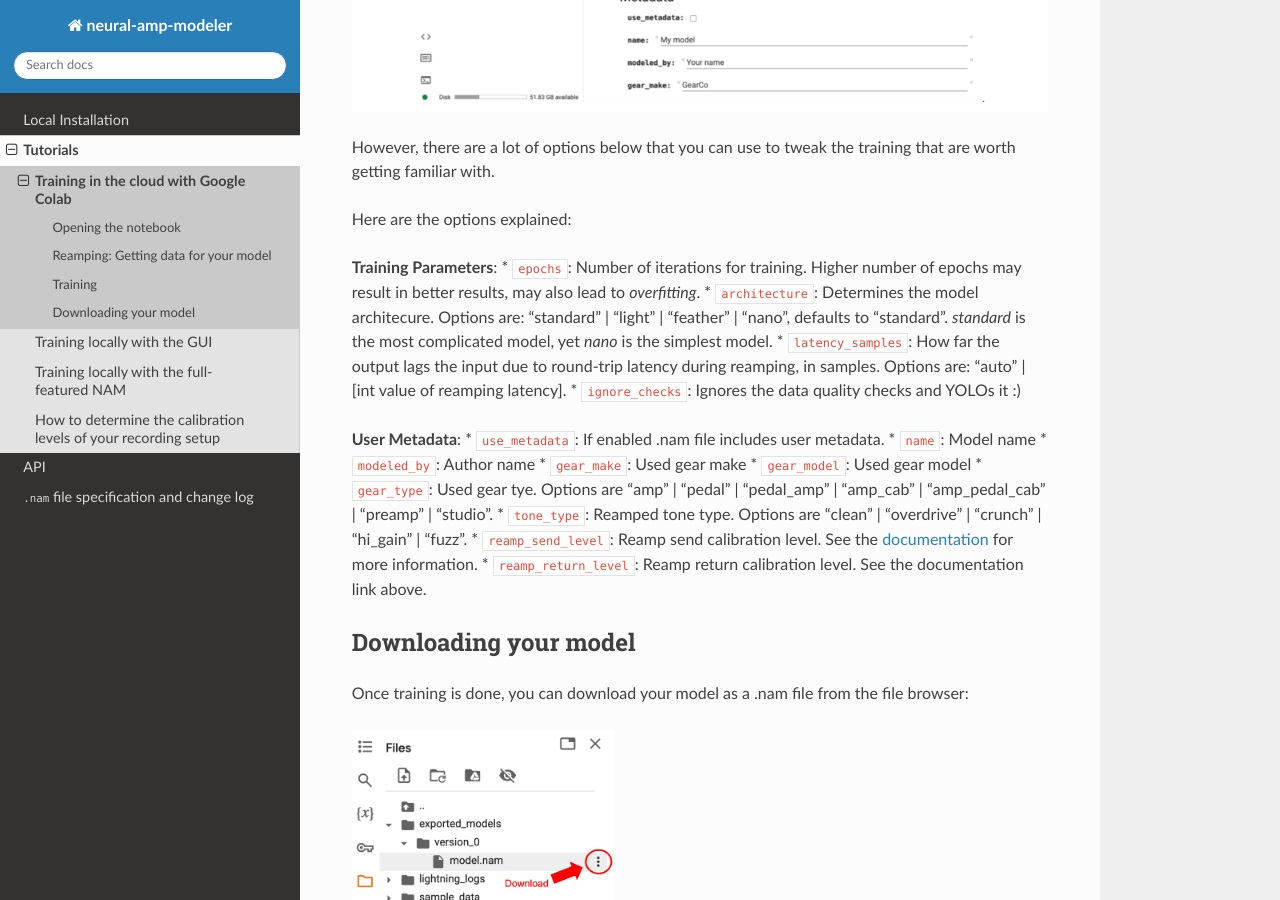
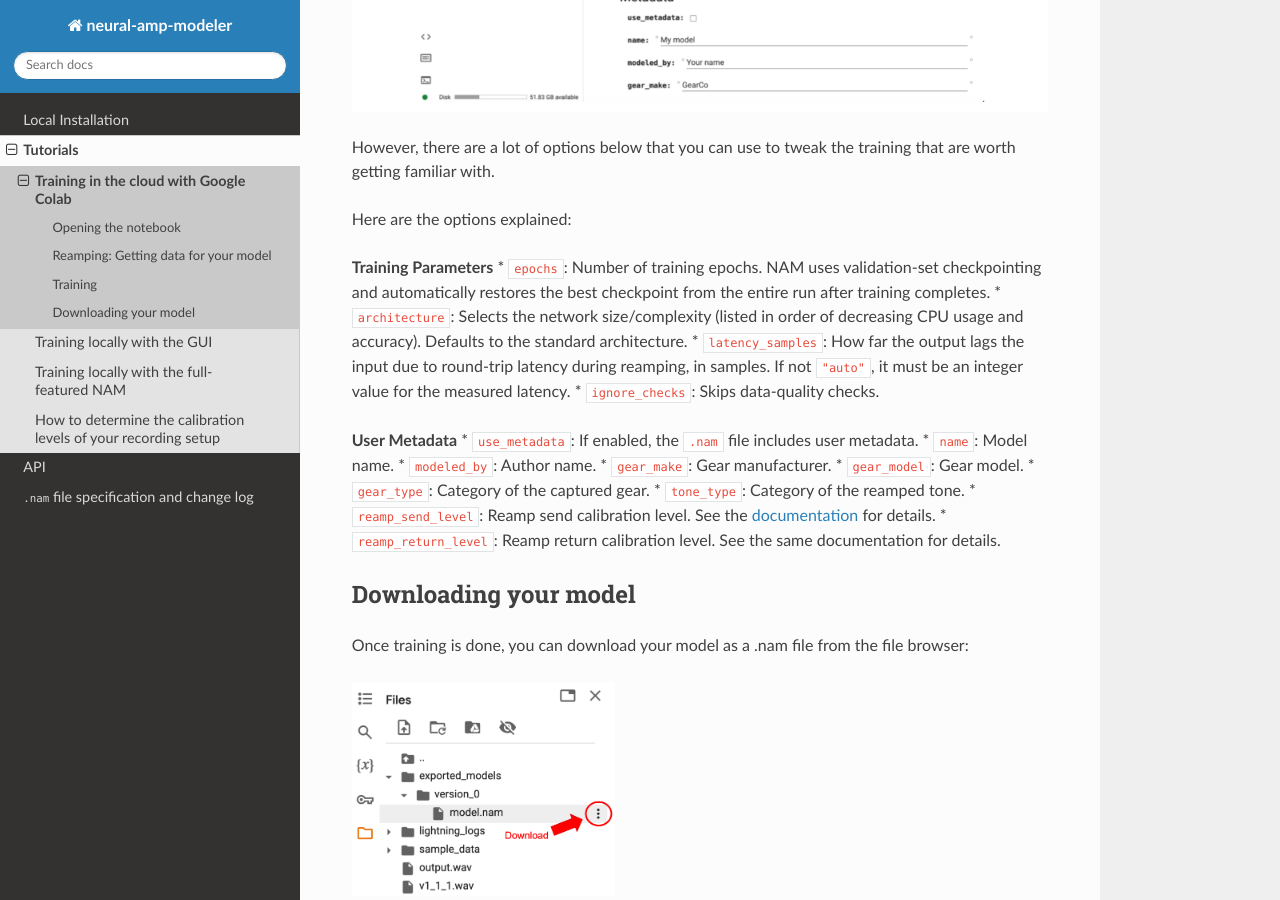
Before and after one commit to sdatkinson/neural-amp-modeler, a Sphinx documentation site: the page built from docs/source/tutorials/colab.rst, in a window 1280 px wide and 900 px high, scrolled down 2963 px. Built offline with Sphinx 7.4.7 and the Read the Docs theme 3.1.0, drawn with Linux system fonts in a browser that asks for light colours.

Commit message:
fix option listing in tutorials/colab.rst

```diff
--- a/docs/source/tutorials/colab.rst
+++ b/docs/source/tutorials/colab.rst
@@ -74,22 +74,23 @@
 
 Here are the options explained:
 
-**Training Parameters**:
-* ``epochs``: Number of iterations for training. Higher number of epochs may result in better results, may also lead to *overfitting*.
-* ``architecture``: Determines the model architecure. Options are: "standard" | "light" | "feather" | "nano", defaults to "standard". `standard` is the most complicated model, yet `nano` is the simplest model.
-* ``latency_samples``: How far the output lags the input due to round-trip latency during reamping, in samples. Options are: "auto" | [int value of reamping latency].
-* ``ignore_checks``: Ignores the data quality checks and YOLOs it :)
+**Training Parameters**
+* ``epochs``: Number of training epochs. NAM uses validation-set checkpointing and automatically restores the best checkpoint from the entire run after training completes.
+* ``architecture``: Selects the network size/complexity (listed in order of decreasing CPU usage and accuracy). Defaults to the standard architecture.
+* ``latency_samples``: How far the output lags the input due to round-trip latency during reamping, in samples. If not ``"auto"``, it must be an integer value for the measured latency.
+* ``ignore_checks``: Skips data-quality checks.
 
-**User Metadata**:
-* ``use_metadata``: If enabled .nam file includes user metadata.
-* ``name``: Model name
-* ``modeled_by``: Author name
-* ``gear_make``: Used gear make
-* ``gear_model``: Used gear model
-* ``gear_type``: Used gear tye. Options are "amp" | "pedal" | "pedal_amp" | "amp_cab" | "amp_pedal_cab" | "preamp" | "studio".
-* ``tone_type``: Reamped tone type. Options are "clean" | "overdrive" | "crunch" | "hi_gain" | "fuzz".
-* ``reamp_send_level``: Reamp send calibration level. See the `documentation <https://www.google.com/url?q=https%3A%2F%2Fneural-amp-modeler.readthedocs.io%2Fen%2Fstable%2Ftutorials%2Fcalibration.html>`_ for more information.
-* ``reamp_return_level``: Reamp return calibration level. See the documentation link above.
+**User Metadata**
+* ``use_metadata``: If enabled, the ``.nam`` file includes user metadata.
+* ``name``: Model name.
+* ``modeled_by``: Author name.
+* ``gear_make``: Gear manufacturer.
+* ``gear_model``: Gear model.
+* ``gear_type``: Category of the captured gear.
+* ``tone_type``: Category of the reamped tone.
+* ``reamp_send_level``: Reamp send calibration level. See the `documentation <https://neural-amp-modeler.readthedocs.io/en/stable/tutorials/calibration.html>`_ for details.
+* ``reamp_return_level``: Reamp return calibration level. See the same documentation for details.
+
 
 Downloading your model
 ----------------------
```
